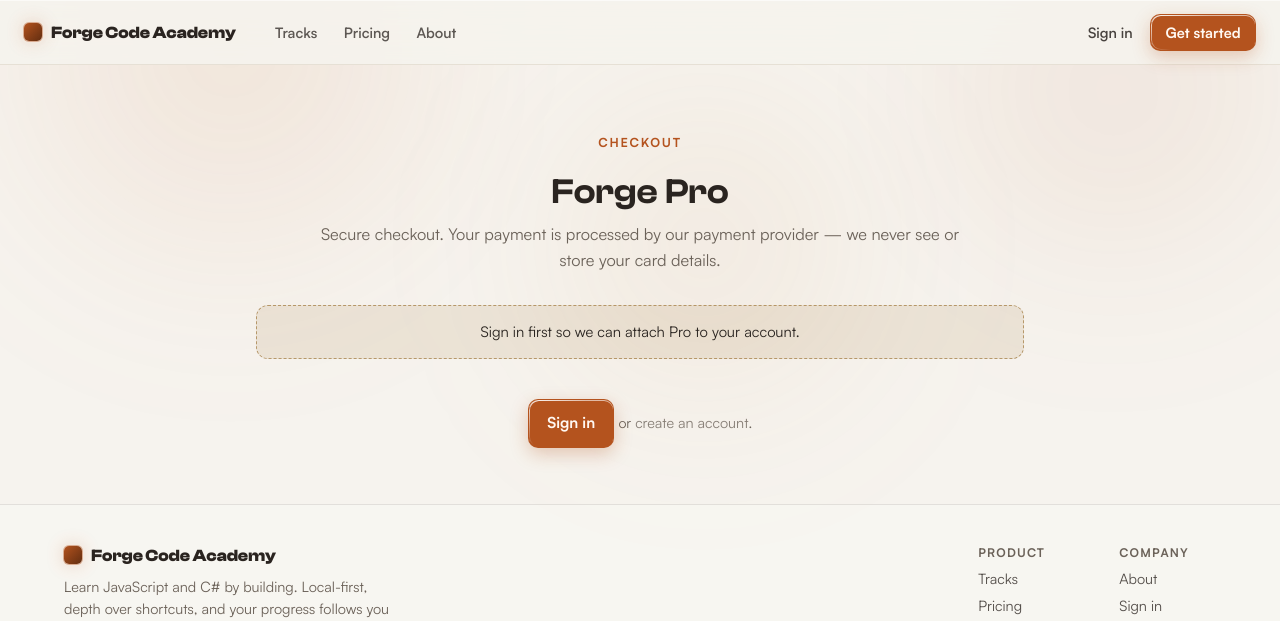
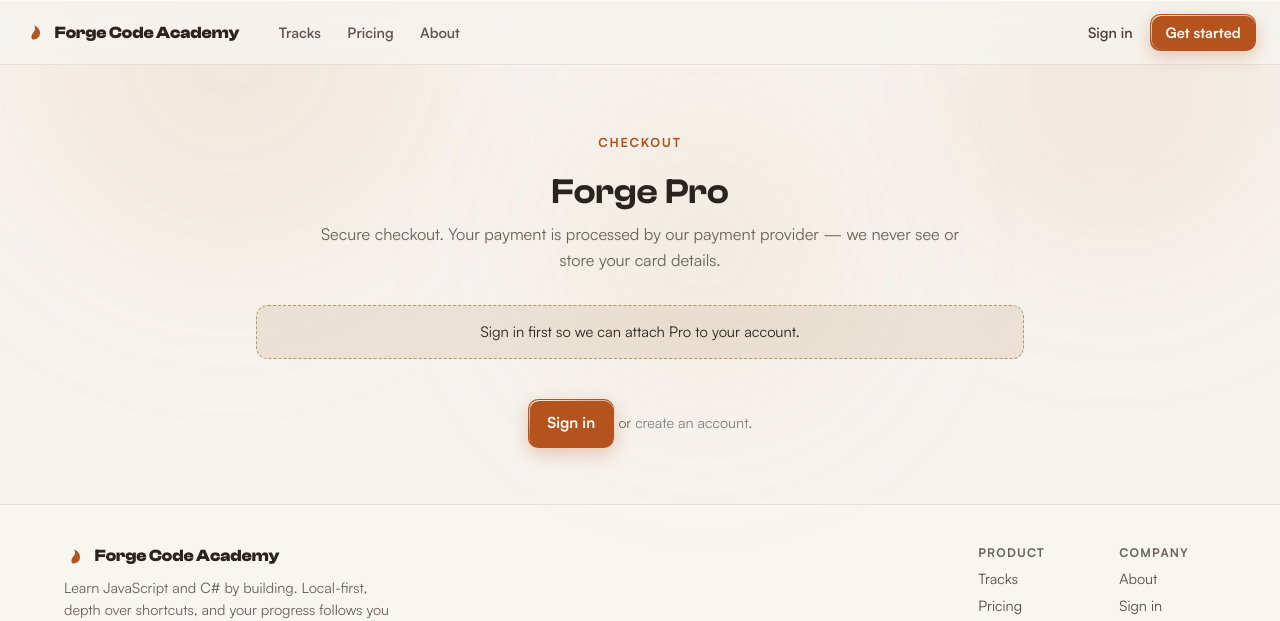
Before and after one commit to etinosa15/C--attempt, a Next.js app in the folder web/: page /checkout in a window 1280 px wide. Shown: the top 621 px of the page. Built offline with nearby package versions, Linux system fonts and the light colour scheme; no server answers.

Commit message:
Phase 4D: Font Awesome Free icon system + real flame brand mark; convert lesson/project/overview/palette glyphs to FA icons

```diff
--- a/web/package.json
+++ b/web/package.json
@@ -10,6 +10,9 @@
     "lint": "eslint"
   },
   "dependencies": {
+    "@fortawesome/fontawesome-svg-core": "7.3.1",
+    "@fortawesome/free-brands-svg-icons": "7.3.1",
+    "@fortawesome/free-solid-svg-icons": "7.3.1",
     "@supabase/ssr": "^0.7.0",
     "@supabase/supabase-js": "^2.58.0",
     "next": "16.3.6",
--- a/web/src/app/(marketing)/layout.tsx
+++ b/web/src/app/(marketing)/layout.tsx
@@ -5,6 +5,7 @@
 // not pass through here.
 import Link from "next/link";
 import { NavAuth } from "./NavAuth";
+import { BrandMark } from "@/components/Icon";
 import styles from "./marketing.module.css";
 
 export default function MarketingLayout({ children }: { children: React.ReactNode }) {
@@ -12,7 +13,7 @@ export default function MarketingLayout({ children }: { children: React.ReactNod
     <div className={styles.shell}>
       <header className={styles.nav}>
         <Link href="/" className={styles.brand}>
-          <span className={styles.brandMark} aria-hidden="true" />
+          <BrandMark />
           Forge Code Academy
         </Link>
         <nav className={styles.navLinks} aria-label="Primary">
@@ -35,7 +36,7 @@ export default function MarketingLayout({ children }: { children: React.ReactNod
         <div className={styles.footerInner}>
           <div className={styles.footerBrand}>
             <Link href="/" className={styles.brand}>
-              <span className={styles.brandMark} aria-hidden="true" />
+              <BrandMark />
               Forge Code Academy
             </Link>
             <p className={styles.footerTagline}>
--- a/web/src/app/learn/CommandPalette.tsx
+++ b/web/src/app/learn/CommandPalette.tsx
@@ -10,6 +10,8 @@ import { useRouter } from "next/navigation";
 import { useProgress } from "@/lib/progress/useProgress";
 import { lessons, tracks, modules } from "@/lib/curriculum";
 import { applyThemePref, readThemePref, resolveTheme } from "@/lib/theme";
+import { Icon } from "@/components/Icon";
+import { faCheck } from "@fortawesome/free-solid-svg-icons";
 import styles from "./learn.module.css";
 
 type Command = {
@@ -254,7 +256,7 @@ export function CommandPalette() {
                       {done.has(lesson.id) && (
                         <span className={styles.paletteCheck} aria-label="Completed">
                           {" "}
-                          ✓
+                          <Icon icon={faCheck} />
                         </span>
                       )}
                     </strong>
--- a/web/src/app/learn/TopBar.tsx
+++ b/web/src/app/learn/TopBar.tsx
@@ -7,6 +7,7 @@ import { useProgress } from "@/lib/progress/useProgress";
 import type { Entitlement } from "@/lib/entitlements/types";
 import { CommandPalette } from "./CommandPalette";
 import { ThemeToggle } from "./ThemeToggle";
+import { BrandMark } from "@/components/Icon";
 import styles from "./learn.module.css";
 
 const NAV = [
@@ -118,7 +119,7 @@ export function TopBar({
   return (
     <header className={styles.topbar}>
       <Link href="/learn" className={styles.brand}>
-        <span className={styles.brandMark} aria-hidden="true" />
+        <BrandMark />
         Forge Code Academy
       </Link>
 
--- a/web/src/app/learn/page.tsx
+++ b/web/src/app/learn/page.tsx
@@ -2,6 +2,8 @@
 
 import { useState } from "react";
 import Link from "next/link";
+import { Icon } from "@/components/Icon";
+import { faArrowRight } from "@fortawesome/free-solid-svg-icons";
 import { useProgress } from "@/lib/progress/useProgress";
 import { certificateEarned } from "@/lib/progress/core";
 import { summarizeGamification, sortBadgesForDisplay } from "@/lib/progress/gamification";
@@ -55,7 +57,7 @@ export default function Overview() {
           <span className={styles.resumeLabel}>Continue where you left off</span>
           <span className={styles.resumeTitle}>{resume.title}</span>
           <span className={styles.resumeCta} aria-hidden="true">
-            Resume →
+            Resume <Icon icon={faArrowRight} />
           </span>
         </Link>
       )}
--- /dev/null
+++ b/web/src/components/Icon.tsx
@@ -0,0 +1,61 @@
+import type { IconDefinition } from "@fortawesome/fontawesome-svg-core";
+
+type IconProps = {
+  /** A Font Awesome Free icon definition (solid or brands). */
+  icon: IconDefinition;
+  /** When set, the icon is meaningful: rendered as role="img" with this label.
+      When omitted, it is decorative and hidden from assistive tech. */
+  label?: string;
+  /** Any CSS length; defaults to 1em so it tracks the surrounding font size. */
+  size?: string | number;
+  className?: string;
+};
+
+/**
+ * Renders a Font Awesome icon as an inline SVG from its path data — no
+ * react-fontawesome, no global CSS injection, no FOUC. SSR-safe and
+ * framework-version-agnostic. One consistent set across the app (replaces the
+ * old Unicode glyphs + ad-hoc marks).
+ */
+export function Icon({ icon, label, size = "1em", className }: IconProps) {
+  const [width, height, , , path] = icon.icon;
+  const d = Array.isArray(path) ? path.join(" ") : path;
+  return (
+    <svg
+      className={className}
+      viewBox={`0 0 ${width} ${height}`}
+      width={size}
+      height={size}
+      fill="currentColor"
+      role={label ? "img" : undefined}
+      aria-label={label}
+      aria-hidden={label ? undefined : true}
+      focusable="false"
+      style={{ display: "inline-block", verticalAlign: "-0.125em", flex: "none" }}
+    >
+      <path d={d} />
+    </svg>
+  );
+}
+
+/** The Forge flame — the real brand mark, in the accent colour. Decorative. */
+export function BrandMark({ size = 22, className }: { size?: number; className?: string }) {
+  return (
+    <svg
+      className={className}
+      width={size}
+      height={size}
+      viewBox="0 0 24 24"
+      aria-hidden="true"
+      focusable="false"
+      style={{ flex: "none" }}
+    >
+      <path
+        d="M9 20c-2.4-3.5.6-6.5 2-8.5C12.5 9.5 12.5 7 11 5c4 1.5 6.5 4.5 6.5 8a7 7 0 0 1-8.5 7Z"
+        fill="var(--accent)"
+      />
+    </svg>
+  );
+}
+
+export default Icon;
```
Also changed, not shown: web/src/app/learn/lesson/[id]/LessonView.tsx (+18 -5 lines), web/src/app/learn/projects/[id]/ProjectView.tsx (+5 -3 lines), 1 other file (tests, documents, lock files or other folders).
